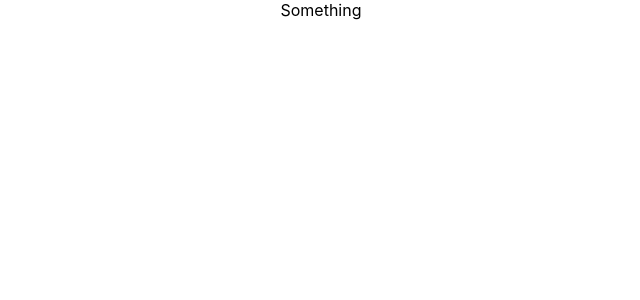
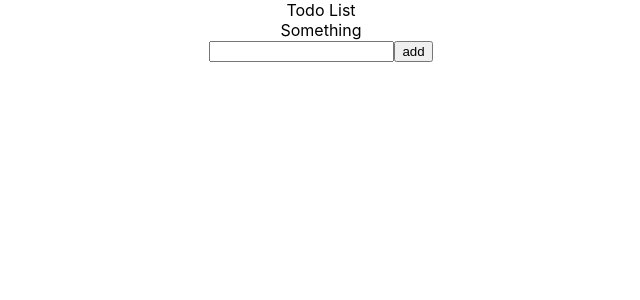
Before and after one commit to M-Loyola/react-toDoList, a React (Create React App) app: page / in a window 1280 px wide. Shown: the top 300 px of the page, without its empty margins (319-959 px from the left). Built offline with nearby package versions, Linux system fonts and the light colour scheme.

Commit message:
feat: add  initial layout to todo generator

```diff
--- a/src/components/TodoGenerator.js
+++ b/src/components/TodoGenerator.js
@@ -1,6 +1,9 @@
 const TodoGenerator = () => {
     return (
-        <></>
+        <div className="todoGenerator">
+            <input/>
+            <button>add</button>
+        </div>
     );
 }
 
--- a/src/components/TodoList.js
+++ b/src/components/TodoList.js
@@ -4,6 +4,7 @@ import TodoGroup from "./TodoGroup";
 const TodoList = () => {
     return (
         <>
+        <div>Todo List</div>
         <TodoGroup/>
         <TodoGenerator/>
         </>
```
